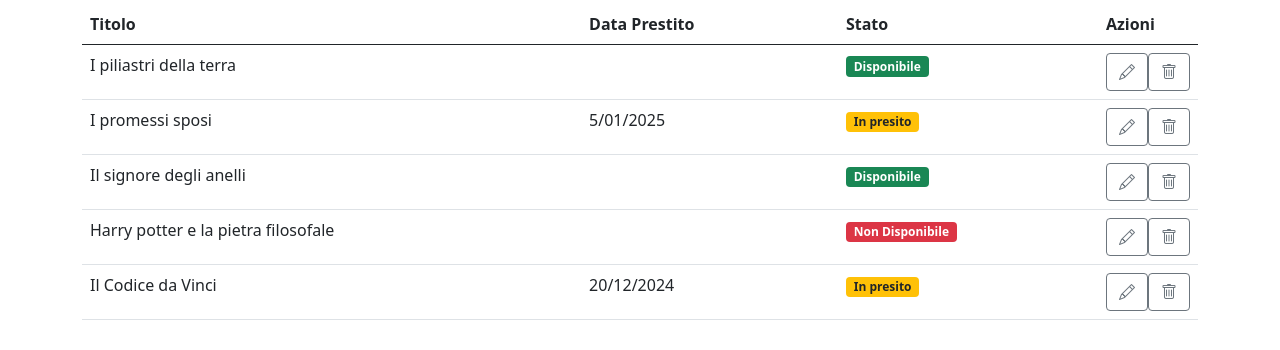
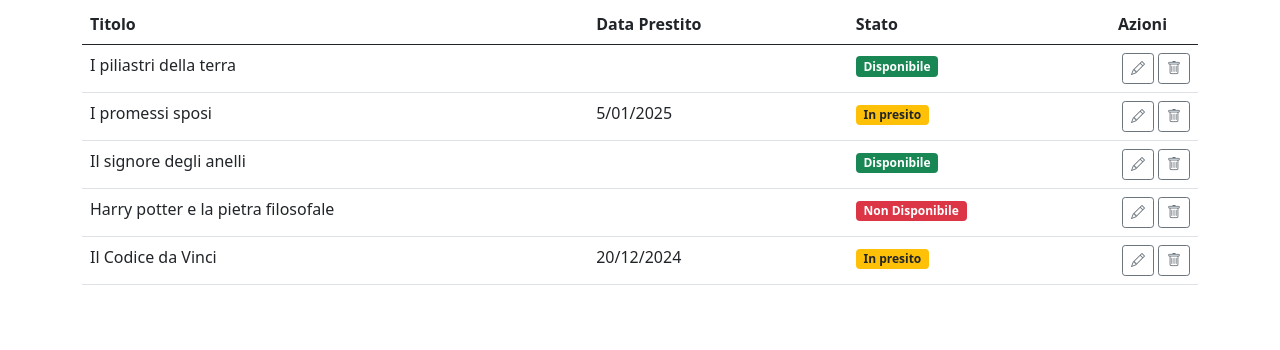
Before and after one commit to sgagliasso/html-css-bootstrap-dashboard, a plain HTML site: page index.html in a window 1280 px wide. Shown: the part 120-470 px from the top of the page. Drawn offline with nearby package versions, Linux system fonts and the light colour scheme.

Commit message:
Feat: completato esercizio

```diff
--- a/index.html
+++ b/index.html
@@ -17,7 +17,7 @@
 
 <body>
     <header>
-        <nav class="navbar navbar-expand-md navbar-dark bg-dark">
+        <nav class="navbar navbar-expand-lg navbar-dark bg-dark">
             <div class="container-fluid">
                 <img src="./img/duck.png" class="logo" alt="Logo_duck">
                 <button class="navbar-toggler" type="button" data-bs-toggle="collapse"
@@ -63,8 +63,10 @@
                         <td class="d-none d-md-table-cell col-md-3"></td>
                         <td><span class="badge bg-success">Disponibile</span></td>
                         <td class="d-flex">
-                            <button type="button" class="btn btn-outline-secondary"><i class="bi bi-pencil"></i></button>
-                            <button type="button" class="btn btn-outline-secondary"><i class="bi bi-trash" ></i></button></td>
+                            <button type="button" class="btn btn-outline-secondary btn-sm mx-1"><i
+                                    class="bi bi-pencil"></i></button>
+                            <button type="button" class="btn btn-outline-secondary btn-sm"><i class="bi bi-trash"></i></button>
+                        </td>
                     </tr>
 
                     <tr>
@@ -72,16 +74,20 @@
                         <td class="d-none d-md-table-cell col-md-3">5/01/2025</td>
                         <td> <span class="badge bg-warning text-dark">In presito</span></td>
                         <td class="d-flex">
-                            <button type="button" class="btn btn-outline-secondary"><i class="bi bi-pencil"></i></button>
-                            <button type="button" class="btn btn-outline-secondary"><i class="bi bi-trash" ></i></button></td>
+                            <button type="button" class="btn btn-outline-secondary btn-sm mx-1"><i
+                                    class="bi bi-pencil"></i></button>
+                            <button type="button" class="btn btn-outline-secondary btn-sm"><i class="bi bi-trash"></i></button>
+                        </td>
                     </tr>
                     <tr>
                         <td>Il signore degli anelli</td>
                         <td class="d-none d-md-table-cell col-md-3"></td>
                         <td><span class="badge bg-success">Disponibile</span></td>
                         <td class="d-flex">
-                            <button type="button" class="btn btn-outline-secondary"><i class="bi bi-pencil"></i></button>
-                            <button type="button" class="btn btn-outline-secondary"><i class="bi bi-trash" ></i></button></td>
+                            <button type="button" class="btn btn-outline-secondary btn-sm mx-1"><i
+                                    class="bi bi-pencil"></i></button>
+                            <button type="button" class="btn btn-outline-secondary btn-sm"><i class="bi bi-trash"></i></button>
+                        </td>
                     </tr>
 
                     <tr>
@@ -89,16 +95,20 @@
                         <td class="d-none d-md-table-cell col-md-3"></td>
                         <td><span class="badge bg-danger">Non Disponibile</span></td>
                         <td class="d-flex">
-                            <button type="button" class="btn btn-outline-secondary"><i class="bi bi-pencil"></i></button>
-                            <button type="button" class="btn btn-outline-secondary"><i class="bi bi-trash" ></i></button></td>
+                            <button type="button" class="btn btn-outline-secondary btn-sm mx-1"><i
+                                    class="bi bi-pencil"></i></button>
+                            <button type="button" class="btn btn-outline-secondary btn-sm"><i class="bi bi-trash"></i></button>
+                        </td>
                     </tr>
                     <tr>
                         <td>Il Codice da Vinci</td>
                         <td class="d-none d-md-table-cell col-md-3">20/12/2024</td>
                         <td><span class="badge bg-warning text-dark">In presito</span></td>
                         <td class="d-flex">
-                            <button type="button" class="btn btn-outline-secondary"><i class="bi bi-pencil"></i></button>
-                            <button type="button" class="btn btn-outline-secondary"><i class="bi bi-trash" ></i></button></td>
+                            <button type="button" class="btn btn-outline-secondary btn-sm mx-1"><i
+                                    class="bi bi-pencil"></i></button>
+                            <button type="button" class="btn btn-outline-secondary btn-sm"><i class="bi bi-trash"></i></button>
+                        </td>
                     </tr>
                 </tbody>
             </table>
```
